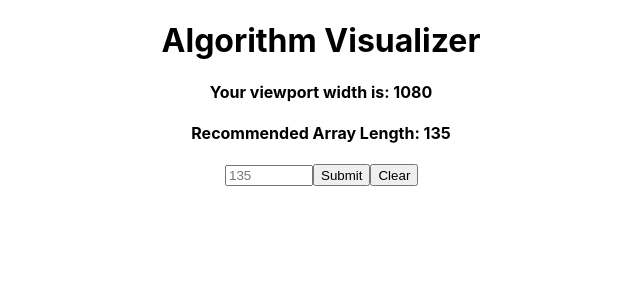
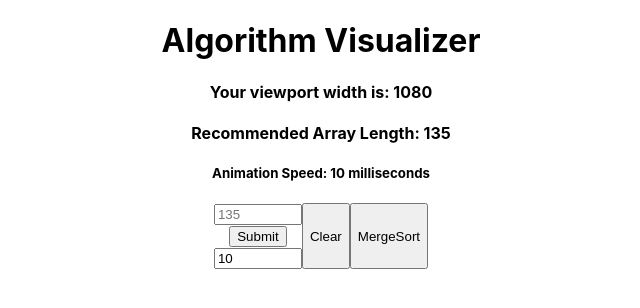
Before and after one commit to Tasups/algo-viz, a React (Create React App) app: page / in a window 1280 px wide. Shown: the top 308 px of the page, without its empty margins (319-959 px from the left). Built offline with nearby package versions, Linux system fonts and the light colour scheme; the HTML template or start-up script is replaced by a standard one.

Commit message:
mergeSort algo finished with animations, need to polish styling

```diff
--- a/src/App.css
+++ b/src/App.css
@@ -4,8 +4,7 @@
 
 .number__form {
   display: flex;
-  max-width: 12rem;
-  margin: auto auto;
+  justify-content: center;
 }
 
 .array__container {
--- a/src/App.js
+++ b/src/App.js
@@ -1,16 +1,42 @@
 import { useState } from 'react'
 import { Button, Form } from 'react-bootstrap'
 
+import {mergeSortAnimations} from './algorithms/mergeAlgo';
 import './App.css';
 
 
 function App() {
   const [array, setArray] = useState([])
   const [numValue, setNumValue] = useState("")
+  const [speed, setSpeed] = useState(10)
+
+  const mergeSort = () => {
+    const animations = mergeSortAnimations(array);
+    for (let i = 0; i < animations.length; i++) {
+      const arrayBars = document.getElementsByClassName('array__columns');
+      const isColorChange = i % 3 !== 2;
+      if (isColorChange) {
+        const [barOneIdx, barTwoIdx] = animations[i];
+        const barOneStyle = arrayBars[barOneIdx].style;
+        const barTwoStyle = arrayBars[barTwoIdx].style;
+        const color = i % 3 === 0 ? "red" : "turquoise";
+        setTimeout(() => {
+          barOneStyle.backgroundColor = color;
+          barTwoStyle.backgroundColor = color;
+        }, i * speed);
+      } else {
+        setTimeout(() => {
+          const [barOneIdx, newHeight] = animations[i];
+          const barOneStyle = arrayBars[barOneIdx].style;
+          barOneStyle.height = `${newHeight}px`;
+        }, i * speed);
+      }
+    }
+  }
 
   let dataArray = []
   let windowWidth = window.innerWidth - 200
-  let windowHeight = window.innerHeight - 220
+  let windowHeight = window.innerHeight - 300
   let recommendedArrayLength = Math.floor(windowWidth / 8)
 
   const changeData = (num) => {
@@ -20,9 +46,12 @@ function App() {
     setArray(dataArray)
   }
 
-  const handleChange = (e) => {
+  const handleNumChange = (e) => {
     setNumValue(e.target.value)
-    console.log(e.target.value)
+  }
+
+  const handleSpeedChange = (e) => {
+    setSpeed(e.target.value)
   }
 
   const handleSubmit = (e) => {
@@ -39,6 +68,7 @@ function App() {
       <h1>Algorithm Visualizer</h1>
       <h4>Your viewport width is: {windowWidth}</h4>
       <h4>Recommended Array Length: {recommendedArrayLength}</h4>
+      <h5>Animation Speed: {speed} milliseconds</h5>
 
       <div className="number__form">
       <Form>
@@ -48,15 +78,28 @@ function App() {
             value={numValue}
             style={{width: "5rem"}}
             placeholder={recommendedArrayLength}
-            onChange={handleChange}
+            onChange={handleNumChange}
+            label='Number input'
+            id='typeNumber'
+            type='number'
+          />
+        </Form.Group>
+        <Button onClick={handleSubmit}>Submit</Button>
+        <Form.Group>
+          <Form.Control
+            name="speed"
+            value={speed}
+            style={{width: "5rem"}}
+            placeholder={speed}
+            onChange={handleSpeedChange}
             label='Number input'
             id='typeNumber'
             type='number'
           />
         </Form.Group>
       </Form>
-      <Button onClick={handleSubmit}>Submit</Button>
       <Button onClick={handleClear}>Clear</Button>
+      <Button onClick={() => mergeSort()}>MergeSort</Button>
       </div>
 
       <div className="array__container" style={{width: `${windowWidth}px`}}>
--- /dev/null
+++ b/src/algorithms/mergeAlgo.js
@@ -0,0 +1,75 @@
+export function mergeSortAnimations(array) {
+  const animations = [];
+  if (array.length <= 1) return array;
+  const auxiliaryArray = array.slice();
+  mergeSortHelper(array, 0, array.length - 1, auxiliaryArray, animations);
+  return animations;
+}
+
+function mergeSortHelper(
+  mainArray,
+  startIdx,
+  endIdx,
+  auxiliaryArray,
+  animations,
+) {
+  // console.log("Start Index: " + startIdx,"End Index: " + endIdx)
+  if (startIdx === endIdx) return;
+  const middleIdx = Math.floor((startIdx + endIdx) / 2);
+  // console.log("Middle Index: " + middleIdx)
+  mergeSortHelper(auxiliaryArray, startIdx, middleIdx, mainArray, animations);
+  mergeSortHelper(auxiliaryArray, middleIdx + 1, endIdx, mainArray, animations);
+  doMerge(mainArray, startIdx, middleIdx, endIdx, auxiliaryArray, animations);
+  // mainArray is equal to the array first passed in
+  // startIdx is now resolving throughout the stack staying as 0 until it whittles upwards
+  // endIdx is now resolving throughout the stack whittling down
+  // middleIdx is continually changing, helping to separate the array into individual arrays
+  // auxiliaryArray is the same as the array and hasn't changed
+  // animations is empty
+}
+
+function doMerge(
+  mainArray,
+  startIdx,
+  middleIdx,
+  endIdx,
+  auxiliaryArray,
+  animations,
+) {
+  let k = startIdx;
+  let i = startIdx;
+  let j = middleIdx + 1;
+  while (i <= middleIdx && j <= endIdx) {
+    // These are the values that we're comparing; we push them once to change their color.
+    animations.push([i, j]);
+    // These are the values that we're comparing; we push them a second time to revert their color due to the fact that the remainder of 2/3 will equal 2 and switch the ternary operator to PRIMARY COLOR
+    animations.push([i, j]);
+    if (auxiliaryArray[i] <= auxiliaryArray[j]) {
+      // We overwrite the value at index k in the original array with the value at index i in the auxiliary array.
+      animations.push([k, auxiliaryArray[i]]);
+      mainArray[k++] = auxiliaryArray[i++];
+    } else {
+      // We overwrite the value at index k in the original array with the value at index j in the auxiliary array.
+      animations.push([k, auxiliaryArray[j]]);
+      mainArray[k++] = auxiliaryArray[j++];
+    }
+  }
+  while (i <= middleIdx) {
+    // These are the values that we're comparing; we push them once to change their color.
+    animations.push([i, i]);
+    // These are the values that we're comparing; we push them a second time to revert their color.
+    animations.push([i, i]);
+    // We overwrite the value at index k in the original array with the value at index i in the auxiliary array.
+    animations.push([k, auxiliaryArray[i]]);
+    mainArray[k++] = auxiliaryArray[i++];
+  }
+  while (j <= endIdx) {
+    // These are the values that we're comparing; we push them once to change their color.
+    animations.push([j, j]);
+    // These are the values that we're comparing; we push them a second time to revert their color.
+    animations.push([j, j]);
+    // We overwrite the value at index k in the original array with the value at index j in the auxiliary array.
+    animations.push([k, auxiliaryArray[j]]);
+    mainArray[k++] = auxiliaryArray[j++];
+  }
+}
--- /dev/null
+++ b/src/test.js
@@ -0,0 +1,5 @@
+let i = 0
+
+const isColorChange = i % 3 !== 2;
+
+console.log(isColorChange)
```
